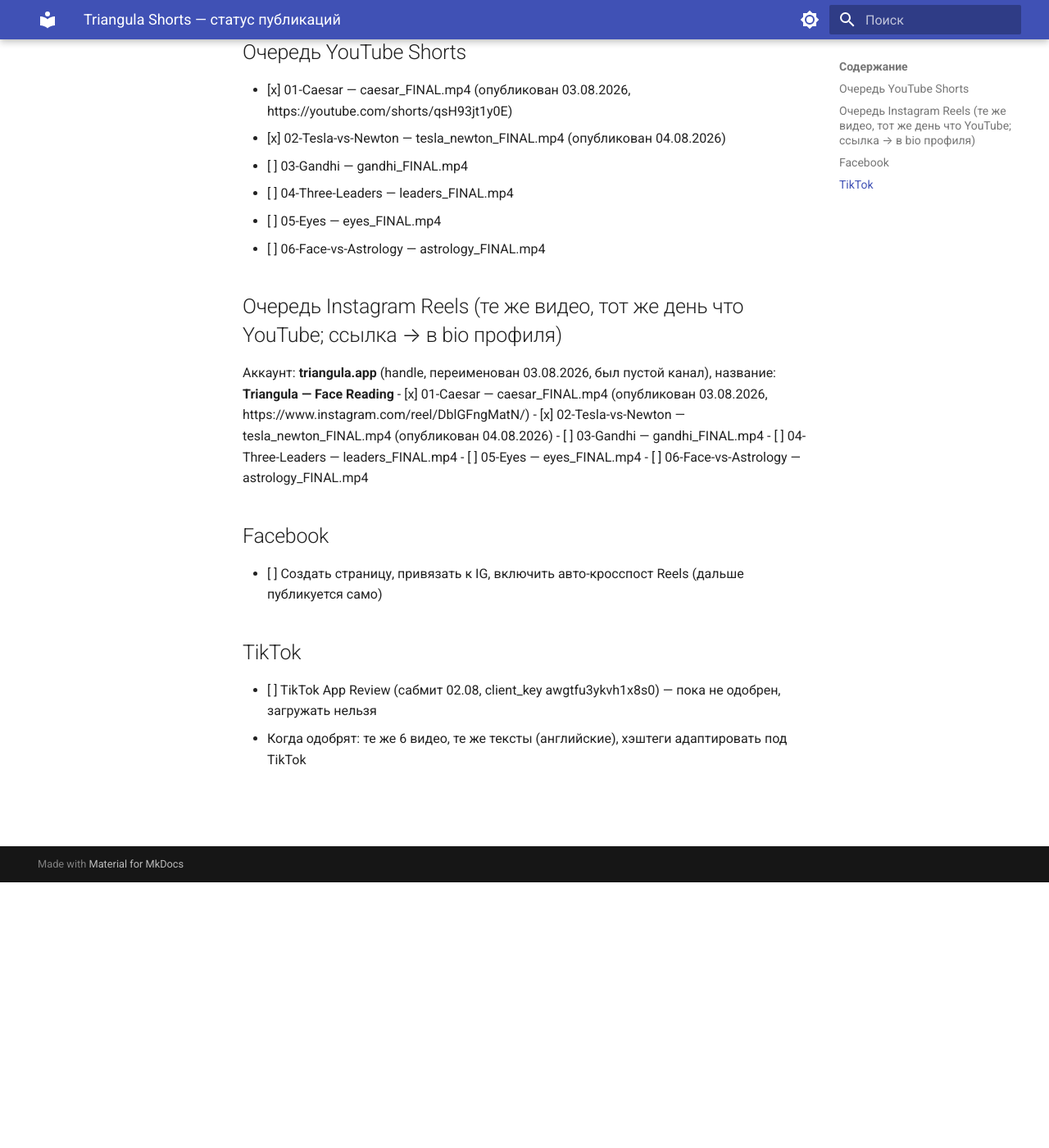
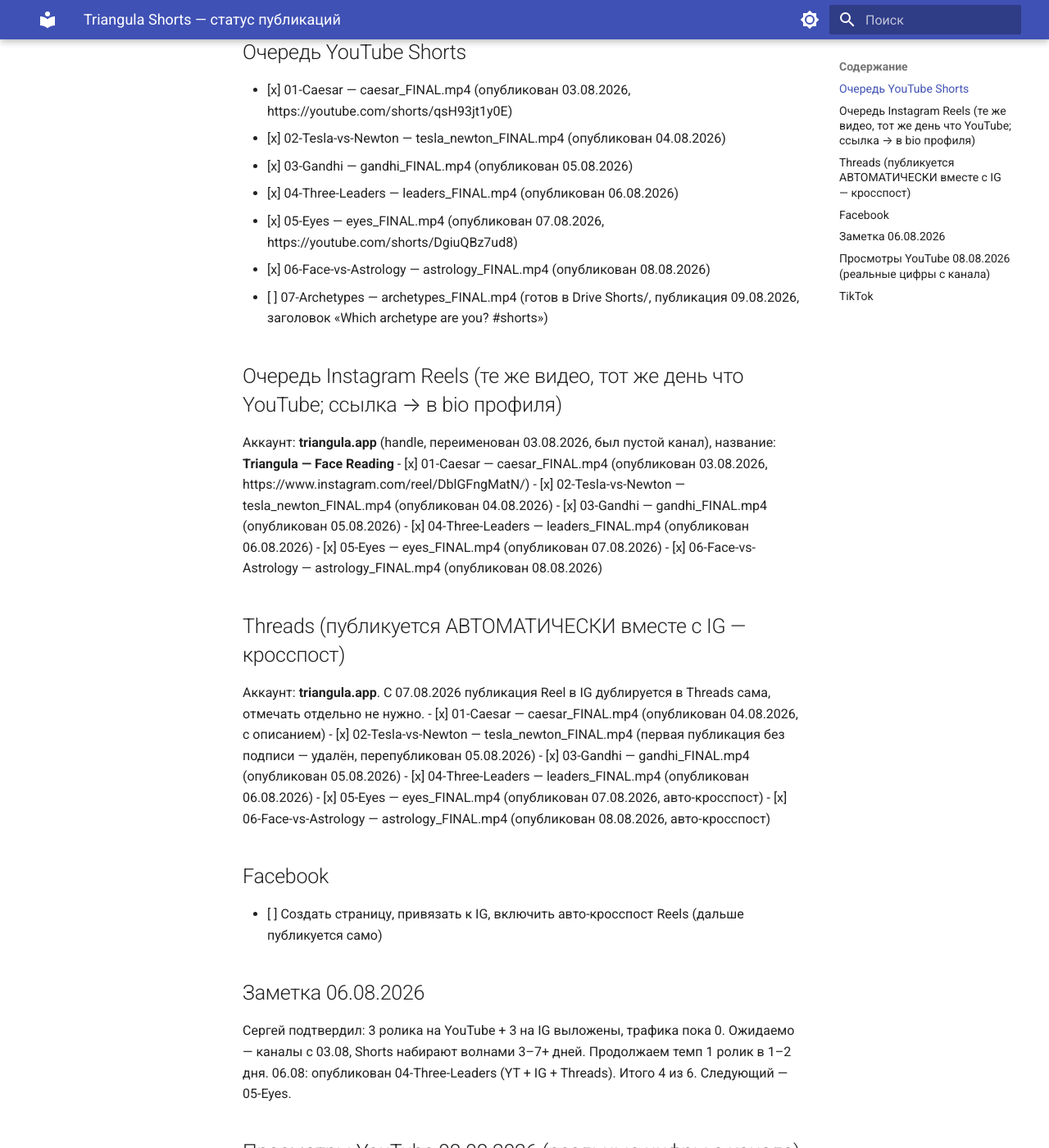
Before and after one commit to SergiusG/fravart-ru, an MkDocs documentation site: the page built from docs/topics/triangula-shorts-status.md, in a window 1280 px wide and 1400 px high, scrolled down 324 px. Shown: the whole window at 82% size. Built offline with MkDocs 1.6.1 and Material for MkDocs 9.7.7, drawn with Linux system fonts in a browser that asks for light colours; some of the changed text lies outside the part shown.

```diff
--- a/docs/topics/triangula-shorts-status.md
+++ b/docs/topics/triangula-shorts-status.md
@@ -7,23 +7,51 @@
 ## Очередь YouTube Shorts
 - [x] 01-Caesar — caesar_FINAL.mp4 (опубликован 03.08.2026, https://youtube.com/shorts/qsH93jt1y0E)
 - [x] 02-Tesla-vs-Newton — tesla_newton_FINAL.mp4 (опубликован 04.08.2026)
-- [ ] 03-Gandhi — gandhi_FINAL.mp4
-- [ ] 04-Three-Leaders — leaders_FINAL.mp4
-- [ ] 05-Eyes — eyes_FINAL.mp4
-- [ ] 06-Face-vs-Astrology — astrology_FINAL.mp4
+- [x] 03-Gandhi — gandhi_FINAL.mp4 (опубликован 05.08.2026)
+- [x] 04-Three-Leaders — leaders_FINAL.mp4 (опубликован 06.08.2026)
+- [x] 05-Eyes — eyes_FINAL.mp4 (опубликован 07.08.2026, https://youtube.com/shorts/DgiuQBz7ud8)
+- [x] 06-Face-vs-Astrology — astrology_FINAL.mp4 (опубликован 08.08.2026)
+- [ ] 07-Archetypes — archetypes_FINAL.mp4 (готов в Drive Shorts/, публикация 09.08.2026, заголовок «Which archetype are you? #shorts»)
 
 ## Очередь Instagram Reels (те же видео, тот же день что YouTube; ссылка → в bio профиля)
 Аккаунт: **triangula.app** (handle, переименован 03.08.2026, был пустой канал), название: **Triangula — Face Reading**
 - [x] 01-Caesar — caesar_FINAL.mp4 (опубликован 03.08.2026, https://www.instagram.com/reel/DblGFngMatN/)
 - [x] 02-Tesla-vs-Newton — tesla_newton_FINAL.mp4 (опубликован 04.08.2026)
-- [ ] 03-Gandhi — gandhi_FINAL.mp4
-- [ ] 04-Three-Leaders — leaders_FINAL.mp4
-- [ ] 05-Eyes — eyes_FINAL.mp4
-- [ ] 06-Face-vs-Astrology — astrology_FINAL.mp4
+- [x] 03-Gandhi — gandhi_FINAL.mp4 (опубликован 05.08.2026)
+- [x] 04-Three-Leaders — leaders_FINAL.mp4 (опубликован 06.08.2026)
+- [x] 05-Eyes — eyes_FINAL.mp4 (опубликован 07.08.2026)
+- [x] 06-Face-vs-Astrology — astrology_FINAL.mp4 (опубликован 08.08.2026)
+
+## Threads (публикуется АВТОМАТИЧЕСКИ вместе с IG — кросспост)
+Аккаунт: **triangula.app**. С 07.08.2026 публикация Reel в IG дублируется в Threads сама, отмечать отдельно не нужно.
+- [x] 01-Caesar — caesar_FINAL.mp4 (опубликован 04.08.2026, с описанием)
+- [x] 02-Tesla-vs-Newton — tesla_newton_FINAL.mp4 (первая публикация без подписи — удалён, перепубликован 05.08.2026)
+- [x] 03-Gandhi — gandhi_FINAL.mp4 (опубликован 05.08.2026)
+- [x] 04-Three-Leaders — leaders_FINAL.mp4 (опубликован 06.08.2026)
+- [x] 05-Eyes — eyes_FINAL.mp4 (опубликован 07.08.2026, авто-кросспост)
+- [x] 06-Face-vs-Astrology — astrology_FINAL.mp4 (опубликован 08.08.2026, авто-кросспост)
 
 ## Facebook
 - [ ] Создать страницу, привязать к IG, включить авто-кросспост Reels (дальше публикуется само)
 
+## Заметка 06.08.2026
+Сергей подтвердил: 3 ролика на YouTube + 3 на IG выложены, трафика пока 0. Ожидаемо — каналы с 03.08, Shorts набирают волнами 3–7+ дней. Продолжаем темп 1 ролик в 1–2 дня.
+06.08: опубликован 04-Three-Leaders (YT + IG + Threads). Итого 4 из 6. Следующий — 05-Eyes.
+
+## Просмотры YouTube 08.08.2026 (реальные цифры с канала)
+| Ролик | Просмотры | Вывод |
+|---|---|---|
+| 01-Caesar | 60 | личности работают |
+| 02-Tesla-vs-Newton | 71 | знакомые имена ок |
+| 03-Gandhi | 11 | нишевая личность слабо |
+| 04-Three-Leaders | 118 👑 | обобщённые темы — лучшие |
+| 05-Eyes | 11 | слишком узко |
+| 06-Face-vs-Astrology | 0 (ещё не прокрутился) | — |
+
+Итого ~270 просмотров за 5 дней — нормальный холодный старт, не ноль.
+**Вывод:** тема «про тебя»/обобщённая набирает в 10 раз больше, чем про личность.
+Пул идей 07+ — в Drive (Shorts/Shorts-идеи 07+).
+
 ## TikTok
-- [ ] TikTok App Review (сабмит 02.08, client_key awgtfu3ykvh1x8s0) — пока не одобрен, загружать нельзя
+- [ ] TikTok App Review (сабмит 02.08, client_key awgtfu3ykvh1x8s0) — Сергей пока не разбирался (05.08.2026), одобрение не продвинуто, загружать нельзя
 - Когда одобрят: те же 6 видео, те же тексты (английские), хэштеги адаптировать под TikTok
```
Also changed, not shown: docs/days/2026-08-04-triangula-landing-tools-review.md (added, +36 -0 lines), docs/days/2026-08-07-triangula-reddit-sprint.md (added, +41 -0 lines), docs/days/2026-08-08-hermes-gemini-shorts.md (added, +31 -0 lines), docs/days/2026-08-08-triangula-ru-unblock.md (added, +22 -0 lines), docs/engineer/days/2026-08-06.md (added, +12 -0 lines), docs/engineer/days/2026-08-08.md (added, +14 -0 lines), docs/topics/audit-project-status.md (+6 -0 lines), docs/topics/triangula-diagnosis-2026-08-08.md (added, +44 -0 lines), docs/topics/triangula-growth-plan.md (+3 -0 lines), docs/topics/zdes-vpn-payments.md (added, +53 -0 lines).
